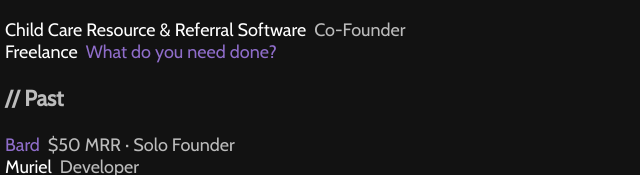
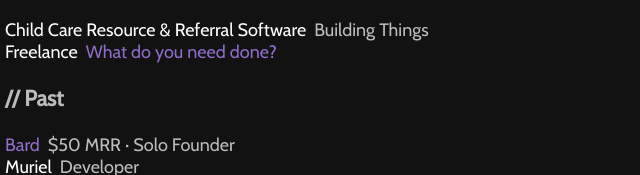
Before and after one commit to ProgrammingJoe/Programmingjoe.github.io, a Gatsby site: page / in a window 1280 px wide. Shown: the part 495-670 px from the top of the page, 19-659 px from the left. Built offline with nearby package versions, Linux system fonts and the light colour scheme; Gatsby itself is replaced by a stand-in of ours.

```diff
--- a/src/pages/index.js
+++ b/src/pages/index.js
@@ -94,7 +94,7 @@
             <List>
               <LineItem>
                 <LineItemText>Child Care Resource & Referral Software</LineItemText>
-                <LineItemModifier>Co-Founder</LineItemModifier>
+                <LineItemModifier>Building Things</LineItemModifier>
               </LineItem>
               <LineItem>
                 <LineItemText>Freelance</LineItemText>
```
